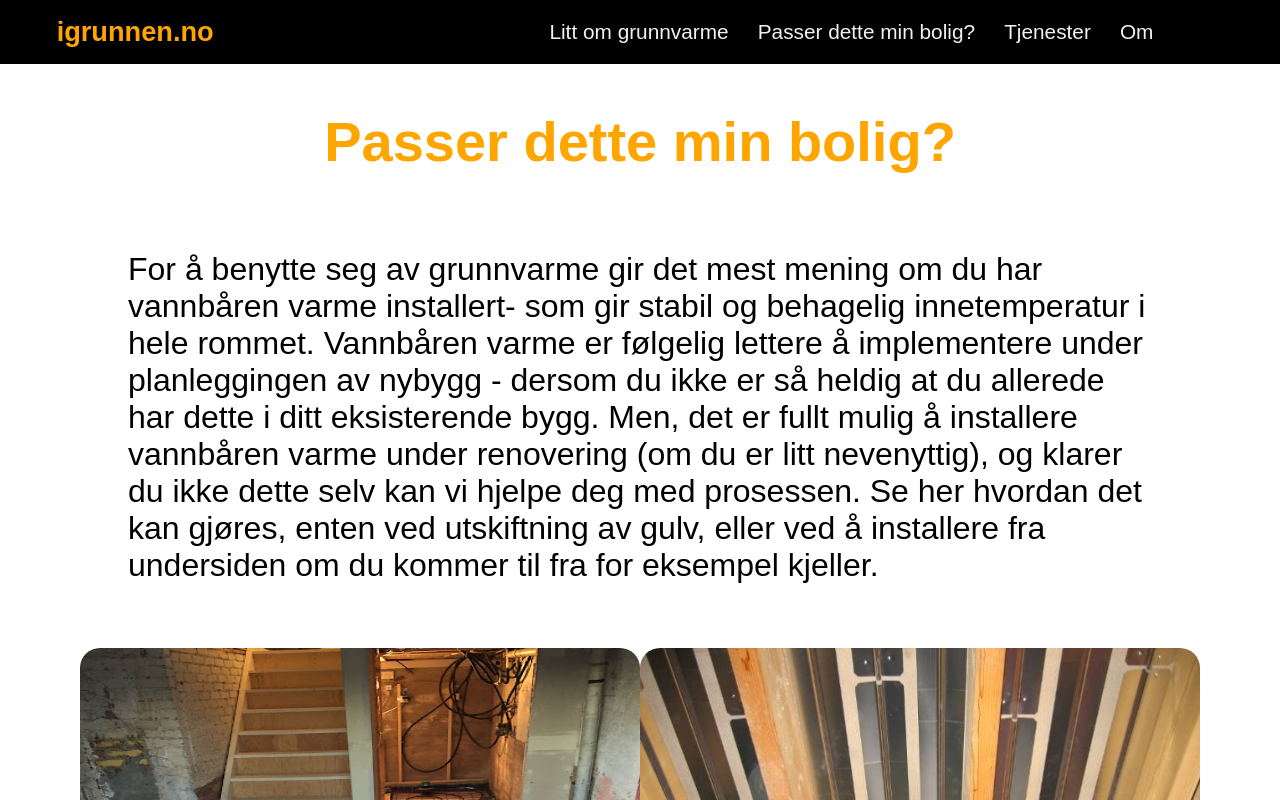
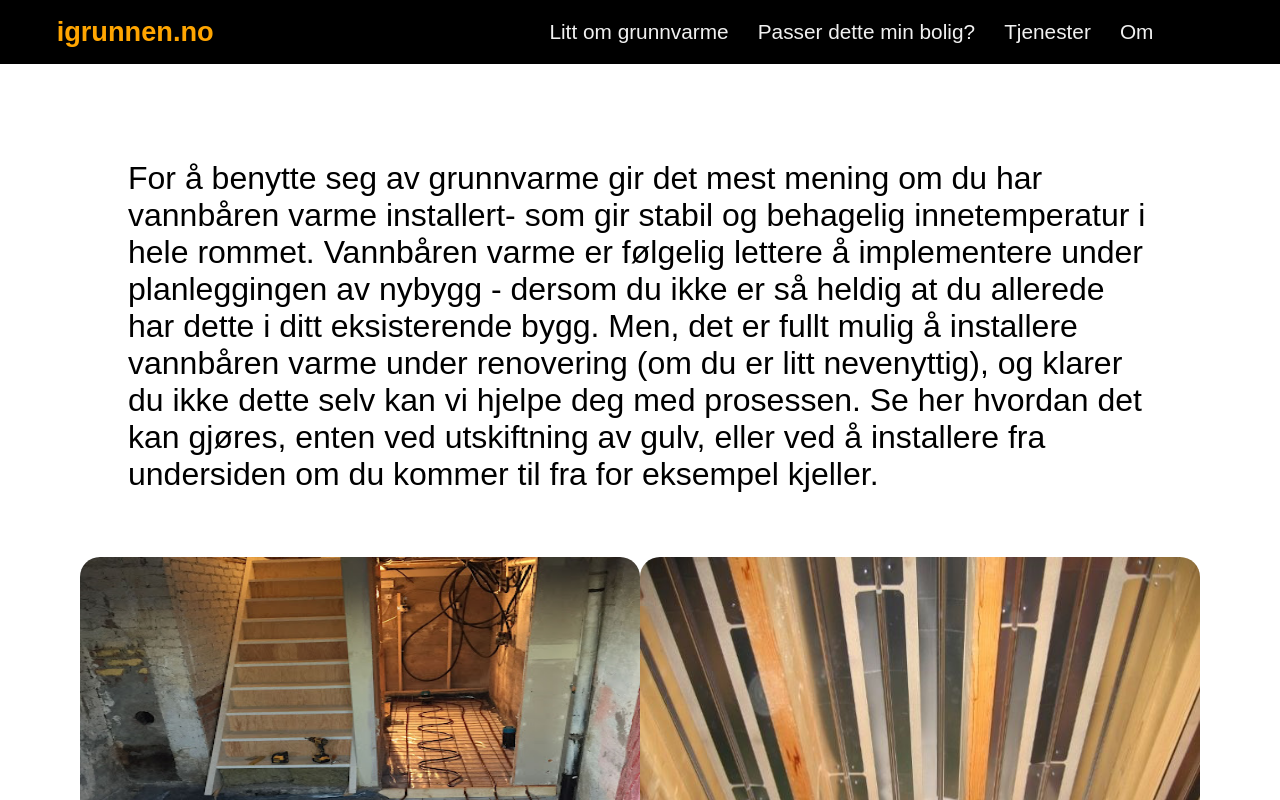
Before and after one commit to joar1/igrunn, a React (Create React App) app: page /tilgjenglig in a window 1280 px wide. Shown: the top 800 px of the page. Built offline with nearby package versions, Linux system fonts and the light colour scheme.

Commit message:
availabilty

```diff
--- a/src/pages/Availability.jsx
+++ b/src/pages/Availability.jsx
@@ -10,7 +10,7 @@ function Availability() {
 			<Navbar />
 			<AvailabilityContainer>
 				{' '}
-				<HeaderH1>Passer dette min bolig?</HeaderH1>
+				{/* <HeaderH1>Passer dette min bolig?</HeaderH1> */}
 				<StyledParagraph>
 					For å benytte seg av grunnvarme gir det mest mening om du har
 					vannbåren varme installert- som gir stabil og behagelig innetemperatur
@@ -53,17 +53,16 @@ const AvailabilityContainer = styled.div`
 	width: 80%;
 `;
 
-const HeaderH1 = styled.h1`
-	padding: 0.8em 0;
-	font-size: 3.5em;
-	text-align: center;
-	color: orange;
-`;
+// const HeaderH1 = styled.h1`
+// 	padding: 0.8em 0;
+// 	font-size: 3.5em;
+// 	text-align: center;
+// 	color: orange;
+// `;
 
 const StyledParagraph = styled.p`
 	text-align: left;
-	margin: 1em auto;
-	margin-bottom: 2em;
+	margin: 3em auto 2em auto;
 	font-size: 2em;
 `;
 
```
Also changed, not shown: 7 other files (tests, documents, lock files or other folders).
